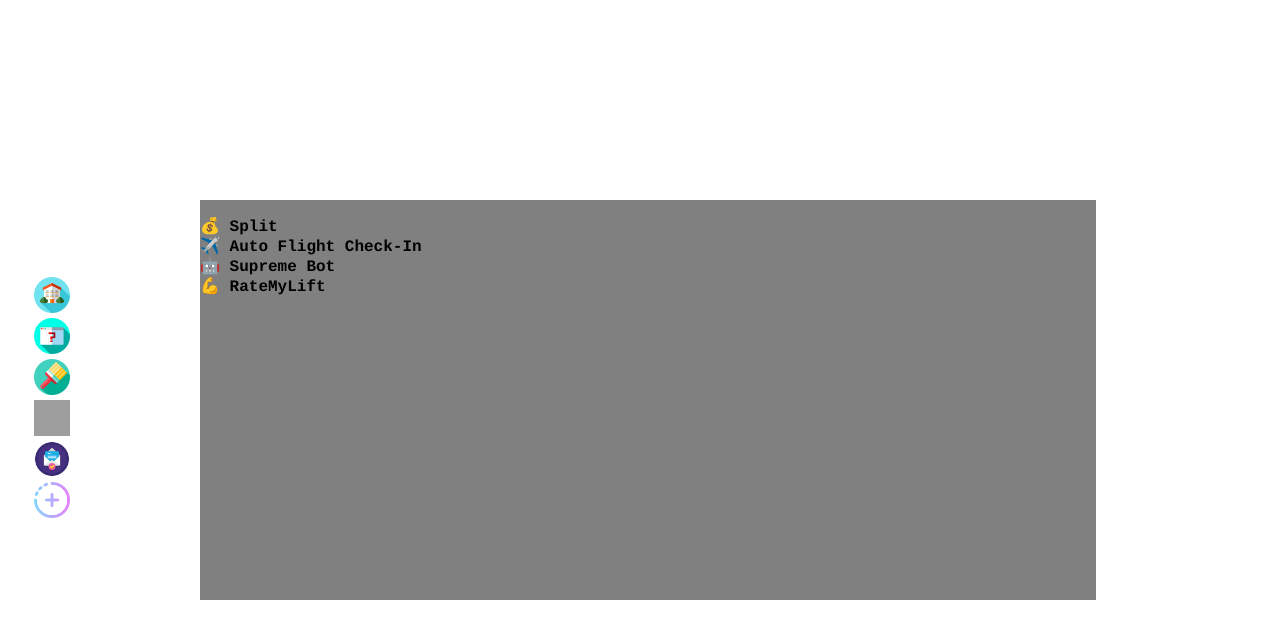
After one commit to sarveshkalwit/My-Website, a Flask app: page /projects in a window 1280 px wide. The commit adds this page. Shown: the top 639 px of the page. Run offline with Flask 2, Linux system fonts and the light colour scheme; grey boxes are pictures that could not be loaded.

Commit message:
changed icons and added project page

```diff
--- a/app.py
+++ b/app.py
@@ -5,6 +5,10 @@ app = Flask(__name__)
 @app.route('/')
 def index():
 	return render_template('index.html')
+
+@app.route('/projects')
+def projects():
+	return render_template('projects.html')
 
 @app.route('/ventures')
 def ventures():
--- a/static/css/styles.css
+++ b/static/css/styles.css
@@ -175,7 +175,7 @@ form p {
 /*
  * PORTFOLIO
  */
-#venture-container {
+#project-container {
 	background-color: grey;
 	height: 50%;
 
@@ -189,7 +189,7 @@ form p {
 	transform: translateY(-50%);
 }
 
-#div-ventures-list {
+#div-project-list {
 	overflow: auto;
 	width: 25%;
 	height: 100%;
@@ -197,7 +197,7 @@ form p {
 	float: left;
 }
 
-#ventures-list {
+#project-list {
 	list-style-type: none;
 	float: left;
 	text-align: left;
--- a/templates/blueprint.html
+++ b/templates/blueprint.html
@@ -19,16 +19,22 @@
 			<p>home</p>
 		</div>
 		<div class="nav-icon">
+			<a href="{{ url_for('about') }}">
+				<img src="../static/images/icons/about.png">
+			</a>
+			<p>about</p>
+		</div>
+		<div class="nav-icon">
+			<a href="{{ url_for('projects') }}">
+				<img src="../static/images/icons/projects.png">
+			</a>
+			<p>projects</p>
+		</div>
+		<div class="nav-icon">
 			<a href="{{ url_for('ventures') }}">
 				<img src="../static/images/icons/ventures.png">
 			</a>
 			<p>ventures</p>
-		</div>
-		<div class="nav-icon">
-			<a href="{{ url_for('about') }}">
-				<img src="../static/images/icons/about.png">
-			</a>
-			<p>about</p>
 		</div>
 		<div class="nav-icon">
 			<a href="{{ url_for('contact') }}">
@@ -38,7 +44,7 @@
 		</div>
 		<div class="nav-icon">
 			<a href="{{ url_for('mailing') }}">
-				<img src="../static/images/icons/follow.png">
+				<img src="../static/images/icons/mailing.png">
 			</a>
 			<p>mailing list</p>
 		</div>
--- /dev/null
+++ b/templates/projects.html
@@ -0,0 +1,53 @@
+{% extends 'blueprint.html' %}
+
+{% block head %}
+	<title>Sarvesh Kalwit | Projects</title>
+{% endblock %}
+
+{% block body %}
+	<div id="project-container">
+		<!--list of projects-->
+		<div id="div-project-list">
+			<ul id="project-list">
+				<li class="project" id="project-split">
+					<span class="emoji">💰</span>
+					<b>Split</b>
+				</li>
+
+				<li class="project" id="project-autoflightcheckin">
+					<span class="emoji">✈️</span>
+					<b>Auto Flight Check-In</b>
+				</li>
+
+				<li class="project" id="project-supremebot">
+					<span class="emoji">🤖</span>
+					<b>Supreme Bot</b>
+				</li>
+
+				<li class="project" id="project-ratemylift">
+					<span class="emoji">💪</span>
+					<b>RateMyLift</b>
+				</li>
+			</ul>
+		</div>
+
+		<!--project description-->
+		<div id="div-proj-desc">
+			<span class="proj-name"></span>
+			<br>
+
+			<div class="proj-awards">
+
+			</div>
+
+			<div class="proj-desc">
+
+			</div>
+		</div>
+
+		<!--project demo-->
+		<div id="div-proj-demo">
+
+		</div>
+	</div>
+{% endblock %}
```
Also changed, not shown: templates/ventures.html (+0 -44 lines), static/images/icons/contact.png, static/images/icons/mailing-alt.png (renamed from static/images/icons/follow.png), static/images/icons/mailing.png (added), static/images/icons/projects-alt.png (renamed from static/images/icons/endeavors-alt.png), static/images/icons/projects.png (added).
